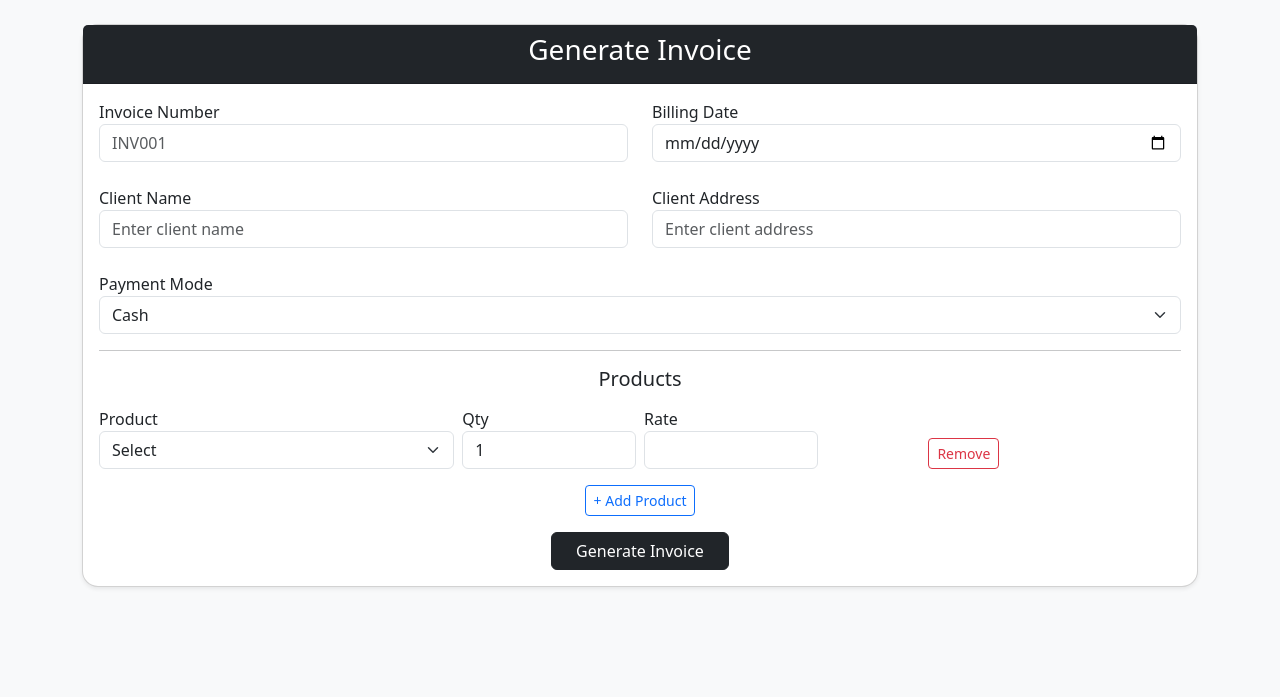
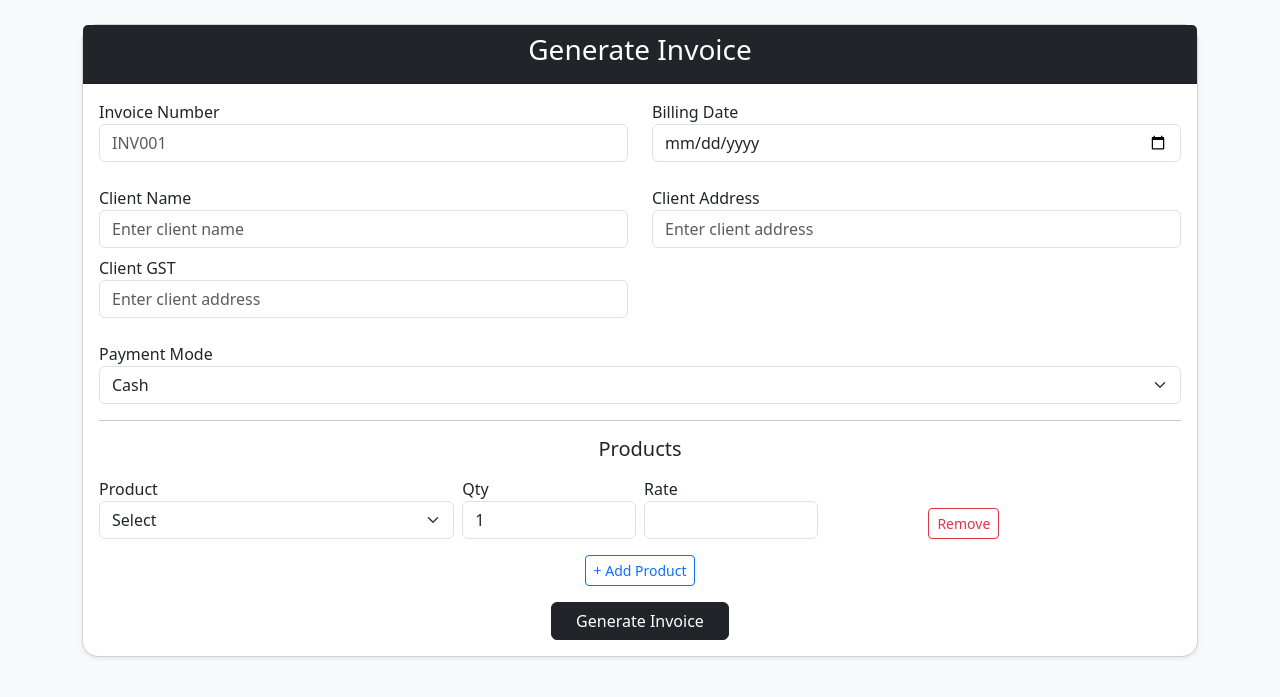
Before and after one commit to gaurav-batheja/InvoiceGenerator, a Flask app: page / in a window 1280 px wide. Shown: the top 697 px of the page. Run offline with Flask 3, Linux system fonts and the light colour scheme.

Commit message:
first commit

```diff
--- a/app.py
+++ b/app.py
@@ -13,6 +13,7 @@ def index():
         invoice_number = request.form.get('invoice_number')
         client_name = request.form.get('client_name')
         client_address = request.form.get('client_address')
+        client_gst = request.form.get('client_gst')
         payment_mode = request.form.get('payment_mode')
         billing_date = request.form.get('billing_date') or datetime.now().strftime("%d-%m-%Y")
 
@@ -59,6 +60,7 @@ def index():
                                invoice_number=invoice_number,
                                client_name=client_name,
                                client_address=client_address,
+                               client_gst=client_gst,
                                payment_mode=payment_mode,
                                billing_date=billing_date,
                                items=items,
--- a/templates/form.html
+++ b/templates/form.html
@@ -46,6 +46,10 @@
           <div class="col-md-6 mb-2">
             <label>Client Address</label>
             <input type="text" class="form-control" name="client_address" placeholder="Enter client address" required>
+          </div>
+          <div class="col-md-6 mb-2">
+            <label>Client GST</label>
+            <input type="text" class="form-control" name="client_gst" placeholder="Enter client address" required>
           </div>
         </div>
 
```
Also changed, not shown: templates/invoice.html (+6 -3 lines).
